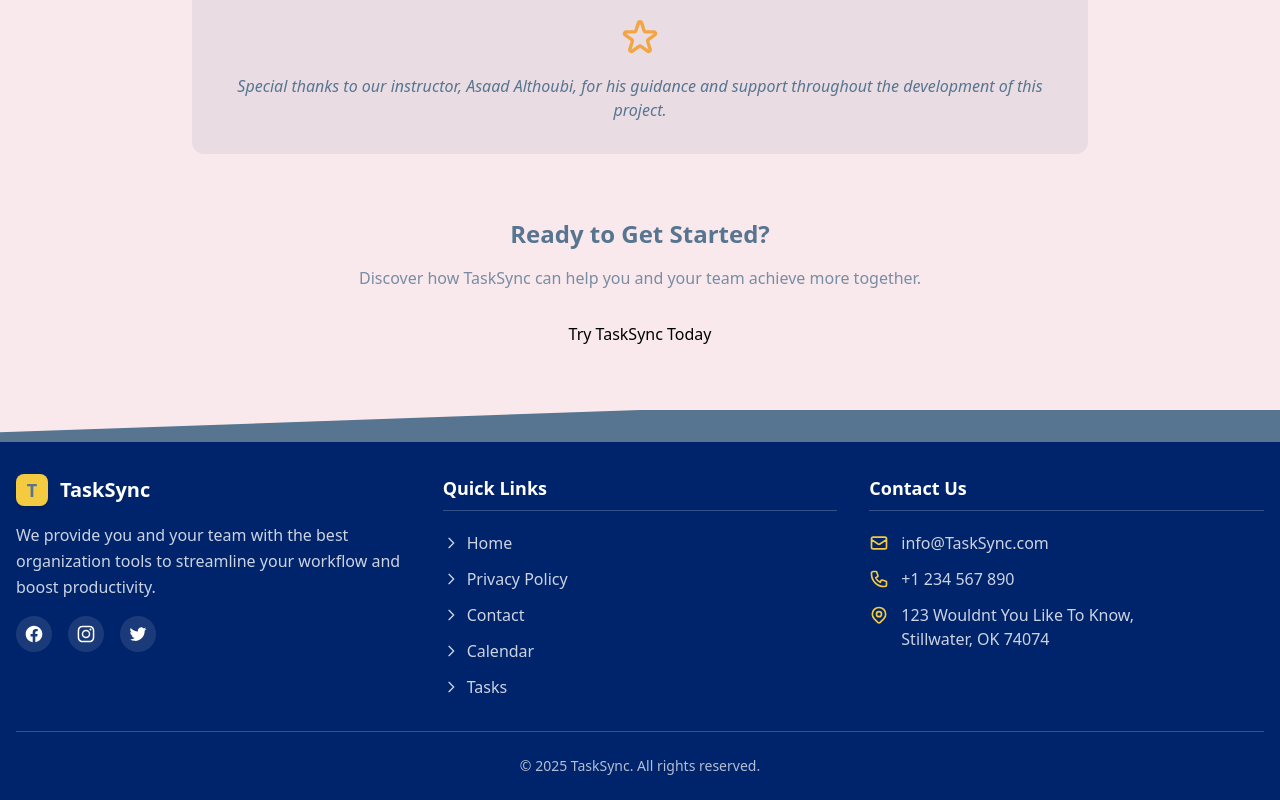
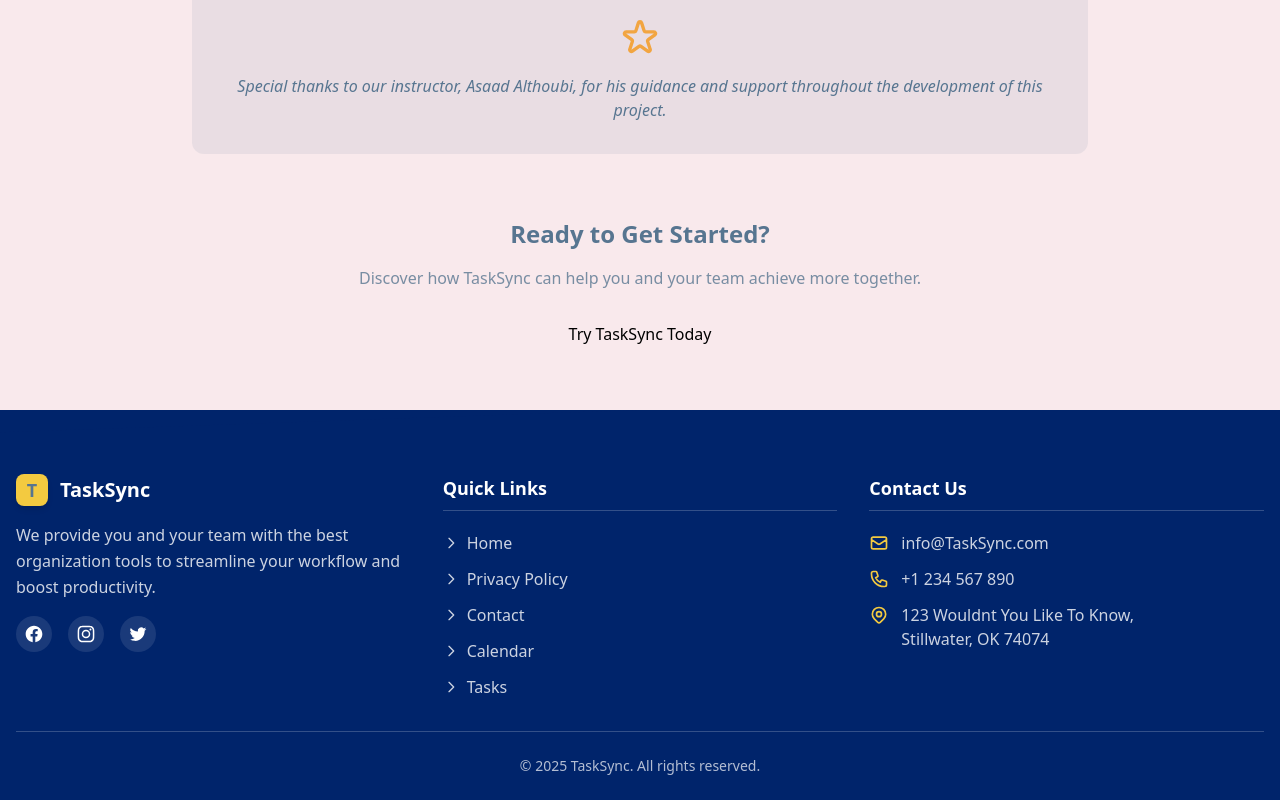
Before and after one commit to tonycecc/task-sync, a Next.js app: page /about in a window 1280 px wide. Shown: the part 1226-2026 px from the top of the page. Built offline with nearby package versions, Linux system fonts and the light colour scheme; no server answers.

Commit message:
Color change

```diff
--- a/src/app/page.js
+++ b/src/app/page.js
@@ -92,14 +92,14 @@ export default function HomePage() {
     };
     if (!isLoaded) {
         return (
-            <div className="min-h-screen bg-[#F9E9EC] flex items-center justify-center">
+            <div className="min-h-screen bg-[#F0F8FF] flex items-center justify-center">
                 <div className="animate-spin rounded-full h-12 w-12 border-t-2 border-b-2 border-[#577590]"></div>
             </div>
         );
     }
     if (user) {
         return (
-            <main className="min-h-screen bg-gradient-to-b from-[#F9E9EC] to-[#F9E9EC]/80 py-12 px-4">
+            <main className="min-h-screen bg-[#CADCFC] py-12 px-4">
                 <motion.div
                     className="max-w-6xl mx-auto"
                     initial="hidden"
@@ -108,10 +108,10 @@ export default function HomePage() {
                 >
                     <div className="flex flex-col md:flex-row justify-between items-start md:items-center mb-8">
                         <div>
-                            <h1 className="text-3xl md:text-4xl font-bold text-[#577590]">
+                            <h1 className="text-3xl md:text-4xl font-bold text-[#FFFFFF]]">
                                 Welcome back, {user.firstName || user.username || 'User'}!
                             </h1>
-                            <p className="text-[#577590]/70 mt-2">
+                            <p className="text-[#00246B]/70 mt-2">
                                 Here's an overview of your tasks and progress
                             </p>
                         </div>
@@ -136,7 +136,7 @@ export default function HomePage() {
                             <div className="flex justify-between items-center mb-4">
                                 <h3 className="text-gray-500 font-medium">Total Tasks</h3>
                                 <span className="p-2 bg-blue-100 rounded-full">
-                  <svg className="w-5 h-5 text-blue-500" fill="none" stroke="currentColor" viewBox="0 0 24 24">
+                  <svg className="w-5 h-5 text-gray-500" fill="none" stroke="currentColor" viewBox="0 0 24 24">
                     <path strokeLinecap="round" strokeLinejoin="round" strokeWidth={2} d="M9 5H7a2 2 0 00-2 2v12a2 2 0 002 2h10a2 2 0 002-2V7a2 2 0 00-2-2h-2M9 5a2 2 0 002 2h2a2 2 0 002-2M9 5a2 2 0 012-2h2a2 2 0 012 2" />
                   </svg>
                 </span>
@@ -151,7 +151,7 @@ export default function HomePage() {
                             whileHover={cardHover}
                         >
                             <div className="flex justify-between items-center mb-4">
-                                <h3 className="text-gray-500 font-medium">Overdue</h3>
+                                <h3 className="text-black-500 font-medium">Overdue</h3>
                                 <span className="p-2 bg-red-100 rounded-full">
                   <svg className="w-5 h-5 text-red-500" fill="none" stroke="currentColor" viewBox="0 0 24 24">
                     <path strokeLinecap="round" strokeLinejoin="round" strokeWidth={2} d="M12 8v4l3 3m6-3a9 9 0 11-18 0 9 9 0 0118 0z" />
--- a/src/components/Footer.jsx
+++ b/src/components/Footer.jsx
@@ -17,8 +17,8 @@ export default function Footer() {
 
   return (
       <footer className="bg-[#00246B] mt-auto">
-        <div className="h-8 bg-[#F9E9EC] relative overflow-hidden">
-          <div className="absolute -bottom-8 left-0 right-0 h-16 bg-[#577590] transform -skew-y-2"></div>
+        <div className="h-8 bg-[#00246B] relative overflow-hidden">
+          <div className="absolute -bottom-8 left-0 right-0 h-16 bg-[#00246B] transform -skew-y-2"></div>
         </div>
 
         <div className="container mx-auto px-4 pt-8 pb-6">
```
